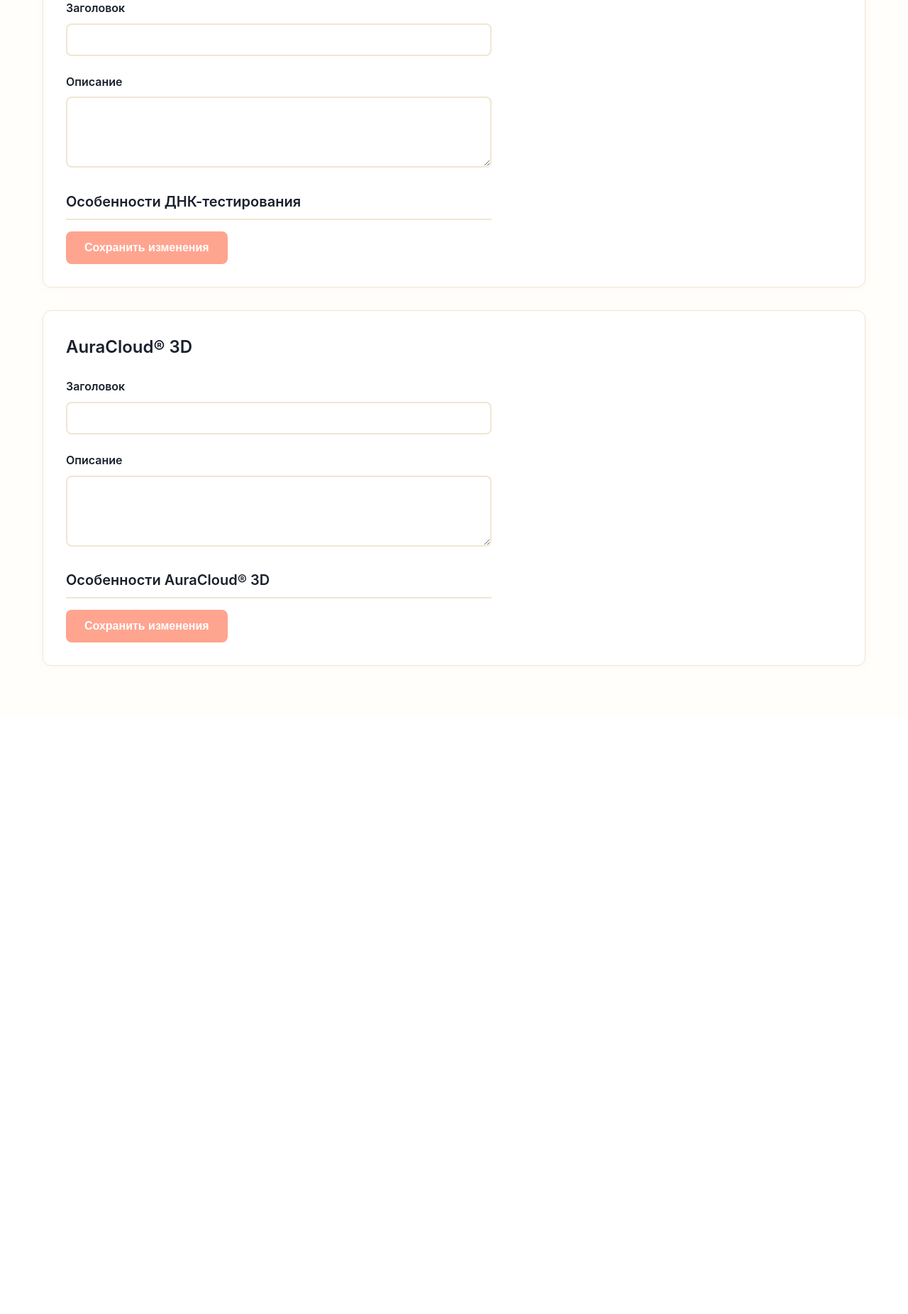
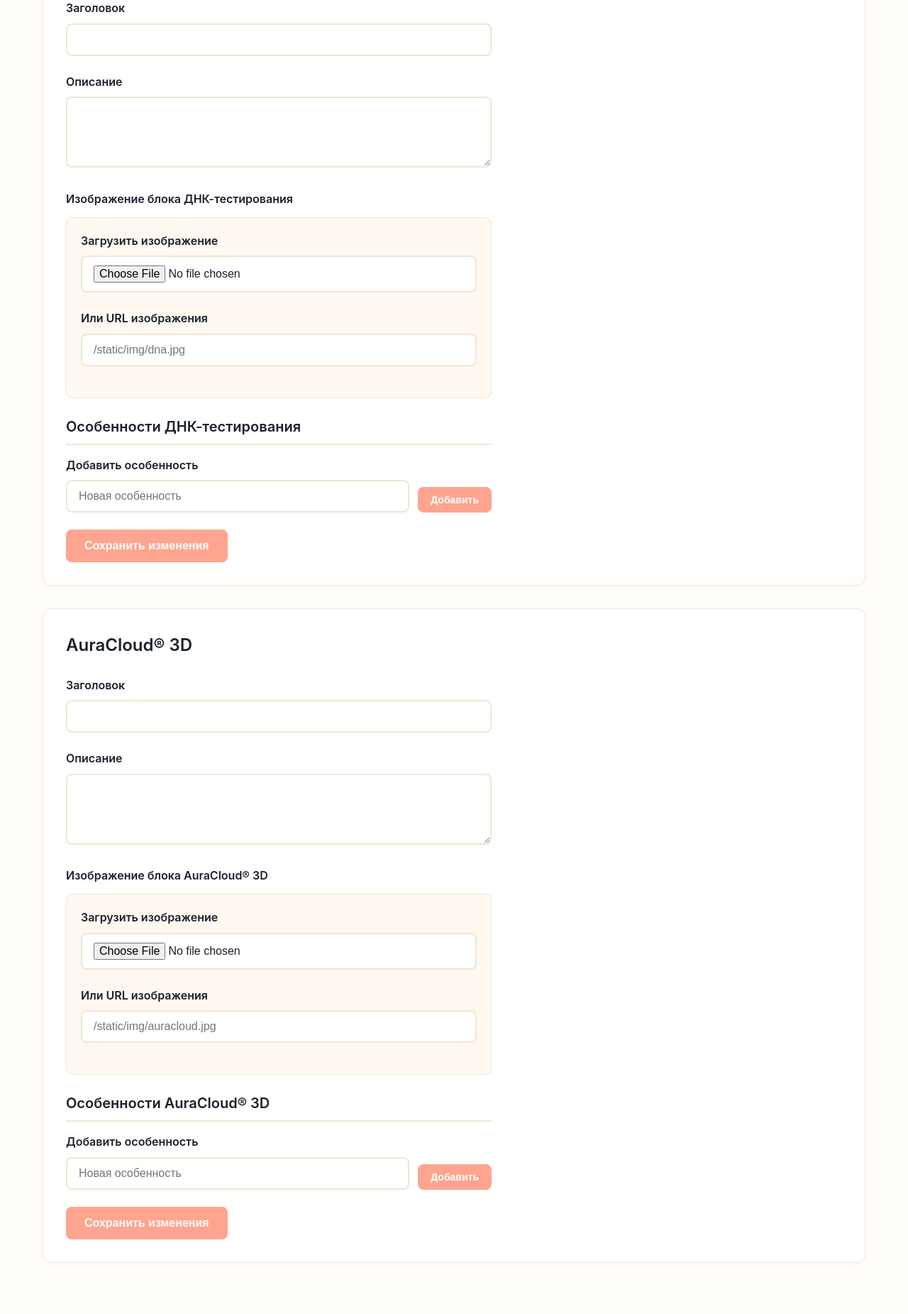
Before and after one commit to KoboSteruS/OilFusion_lending, a Flask app: template app/templates/admin/personalization_edit.html in a window 1280 px wide. Shown: the part 1127-2978 px from the top of the page at 71% size. Before the commit the page ends 2065 px from the top, so only its background shows below. Run offline with Flask 3, Linux system fonts and the light colour scheme; the template is opened without the code that fills it, so the values that code supplies are empty.

Commit message:
Добавление новых методов в админку

```diff
--- a/app/static/css/sections.css
+++ b/app/static/css/sections.css
@@ -45,6 +45,17 @@
 .feature-img:hover {
     transform: translateY(-4px);
     box-shadow: var(--shadow-lg);
+}
+
+/* ===== Персонализация ===== */
+.personalization-image {
+    width: 100%;
+    max-width: 260px;
+    height: 200px;
+    object-fit: cover;
+    border-radius: 16px;
+    border: 1px solid var(--border-color);
+    box-shadow: var(--shadow-md);
 }
 
 .about-features {
--- a/app/templates/admin/personalization_edit.html
+++ b/app/templates/admin/personalization_edit.html
@@ -12,7 +12,7 @@
     <!-- Основная информация -->
     <div class="admin-section">
         <h2 class="admin-section-title">Основная информация</h2>
-        <form method="POST" action="{{ url_for('admin.personalization_update', token=token) }}" class="admin-form">
+        <form method="POST" action="{{ url_for('admin.personalization_update', token=token) }}" class="admin-form" enctype="multipart/form-data">
             <div class="admin-form-group">
                 <label for="title" class="admin-form-label">Заголовок секции</label>
                 <input type="text" id="title" name="title" class="admin-form-input"
@@ -49,7 +49,7 @@
     <!-- ДНК-тестирование -->
     <div class="admin-section">
         <h2 class="admin-section-title">ДНК-тестирование</h2>
-        <form method="POST" action="{{ url_for('admin.personalization_update', token=token) }}" class="admin-form">
+        <form method="POST" action="{{ url_for('admin.personalization_update', token=token) }}" class="admin-form" enctype="multipart/form-data">
             <div class="admin-form-group">
                 <label for="dna_title" class="admin-form-label">Заголовок</label>
                 <input type="text" id="dna_title" name="dna_title" class="admin-form-input"
@@ -61,6 +61,21 @@
                 <textarea id="dna_description" name="dna_description" class="admin-form-textarea" rows="3" required>{{ content.dna_testing.description }}</textarea>
             </div>
 
+            <!-- Изображение ДНК-тестирования -->
+            <div class="admin-form-group">
+                <label class="admin-form-label">Изображение блока ДНК-тестирования</label>
+                <div class="admin-image-upload-section">
+                    <div class="admin-form-group">
+                        <label for="dna_image" class="admin-form-label">Загрузить изображение</label>
+                        <input type="file" id="dna_image" name="dna_image" class="admin-form-input" accept="image/*">
+                    </div>
+                    <div class="admin-form-group">
+                        <label for="dna_image_url" class="admin-form-label">Или URL изображения</label>
+                        <input type="url" id="dna_image_url" name="dna_image_url" class="admin-form-input" value="{{ content.dna_testing.image_url if content.dna_testing.image_url else '' }}" placeholder="/static/img/dna.jpg">
+                    </div>
+                </div>
+            </div>
+
             <h3 class="admin-subsection-title">Особенности ДНК-тестирования</h3>
             {% for feature in content.dna_testing.features %}
             <div class="admin-form-group">
@@ -69,12 +84,24 @@
                     <input type="text" id="dna_feature_{{ loop.index0 }}" name="dna_feature_{{ loop.index0 }}"
                            class="admin-form-input" value="{{ feature }}" required>
                     <button type="button" class="admin-btn admin-btn-sm admin-btn-outline"
-                            onclick="updateDnaFeature({{ loop.index0 }}, this.value)">
+                            onclick="updateDnaFeature({{ loop.index0 }}, document.getElementById('dna_feature_{{ loop.index0 }}').value, 'update')">
                         Обновить
+                    </button>
+                    <button type="button" class="admin-btn admin-btn-sm admin-btn-danger"
+                            onclick="updateDnaFeature({{ loop.index0 }}, '', 'delete')">
+                        Удалить
                     </button>
                 </div>
             </div>
             {% endfor %}
+
+            <div class="admin-form-group">
+                <label for="dna_feature_new" class="admin-form-label">Добавить особенность</label>
+                <div class="admin-form-row">
+                    <input type="text" id="dna_feature_new" class="admin-form-input" placeholder="Новая особенность">
+                    <button type="button" class="admin-btn admin-btn-sm admin-btn-primary" onclick="updateDnaFeature(0, document.getElementById('dna_feature_new').value, 'add')">Добавить</button>
+                </div>
+            </div>
 
             <button type="submit" class="admin-btn admin-btn-primary">Сохранить изменения</button>
         </form>
@@ -83,7 +110,7 @@
     <!-- AuraCloud® 3D -->
     <div class="admin-section">
         <h2 class="admin-section-title">AuraCloud® 3D</h2>
-        <form method="POST" action="{{ url_for('admin.personalization_update', token=token) }}" class="admin-form">
+        <form method="POST" action="{{ url_for('admin.personalization_update', token=token) }}" class="admin-form" enctype="multipart/form-data">
             <div class="admin-form-group">
                 <label for="auracloud_title" class="admin-form-label">Заголовок</label>
                 <input type="text" id="auracloud_title" name="auracloud_title" class="admin-form-input"
@@ -95,6 +122,21 @@
                 <textarea id="auracloud_description" name="auracloud_description" class="admin-form-textarea" rows="3" required>{{ content.auracloud.description }}</textarea>
             </div>
 
+            <!-- Изображение AuraCloud 3D -->
+            <div class="admin-form-group">
+                <label class="admin-form-label">Изображение блока AuraCloud® 3D</label>
+                <div class="admin-image-upload-section">
+                    <div class="admin-form-group">
+                        <label for="auracloud_image" class="admin-form-label">Загрузить изображение</label>
+                        <input type="file" id="auracloud_image" name="auracloud_image" class="admin-form-input" accept="image/*">
+                    </div>
+                    <div class="admin-form-group">
+                        <label for="auracloud_image_url" class="admin-form-label">Или URL изображения</label>
+                        <input type="url" id="auracloud_image_url" name="auracloud_image_url" class="admin-form-input" value="{{ content.auracloud.image_url if content.auracloud.image_url else '' }}" placeholder="/static/img/auracloud.jpg">
+                    </div>
+                </div>
+            </div>
+
             <h3 class="admin-subsection-title">Особенности AuraCloud® 3D</h3>
             {% for feature in content.auracloud.features %}
             <div class="admin-form-group">
@@ -103,12 +145,24 @@
                     <input type="text" id="auracloud_feature_{{ loop.index0 }}" name="auracloud_feature_{{ loop.index0 }}"
                            class="admin-form-input" value="{{ feature }}" required>
                     <button type="button" class="admin-btn admin-btn-sm admin-btn-outline"
-                            onclick="updateAuracloudFeature({{ loop.index0 }}, this.value)">
+                            onclick="updateAuracloudFeature({{ loop.index0 }}, document.getElementById('auracloud_feature_{{ loop.index0 }}').value, 'update')">
                         Обновить
+                    </button>
+                    <button type="button" class="admin-btn admin-btn-sm admin-btn-danger"
+                            onclick="updateAuracloudFeature({{ loop.index0 }}, '', 'delete')">
+                        Удалить
                     </button>
                 </div>
             </div>
             {% endfor %}
+
+            <div class="admin-form-group">
+                <label for="auracloud_feature_new" class="admin-form-label">Добавить особенность</label>
+                <div class="admin-form-row">
+                    <input type="text" id="auracloud_feature_new" class="admin-form-input" placeholder="Новая особенность">
+                    <button type="button" class="admin-btn admin-btn-sm admin-btn-primary" onclick="updateAuracloudFeature(0, document.getElementById('auracloud_feature_new').value, 'add')">Добавить</button>
+                </div>
+            </div>
 
             <button type="submit" class="admin-btn admin-btn-primary">Сохранить изменения</button>
         </form>
@@ -116,7 +170,7 @@
 </div>
 
 <script>
-function updateDnaFeature(index, value) {
+function updateDnaFeature(index, value, action) {
     const token = '{{ token }}';
     const form = document.createElement('form');
     form.method = 'POST';
@@ -127,12 +181,18 @@ function updateDnaFeature(index, value) {
     input.name = 'feature_text';
     input.value = value;
 
+    const act = document.createElement('input');
+    act.type = 'hidden';
+    act.name = 'action';
+    act.value = action || 'update';
+
     form.appendChild(input);
+    form.appendChild(act);
     document.body.appendChild(form);
     form.submit();
 }
 
-function updateAuracloudFeature(index, value) {
+function updateAuracloudFeature(index, value, action) {
     const token = '{{ token }}';
     const form = document.createElement('form');
     form.method = 'POST';
@@ -143,7 +203,13 @@ function updateAuracloudFeature(index, value) {
     input.name = 'feature_text';
     input.value = value;
 
+    const act = document.createElement('input');
+    act.type = 'hidden';
+    act.name = 'action';
+    act.value = action || 'update';
+
     form.appendChild(input);
+    form.appendChild(act);
     document.body.appendChild(form);
     form.submit();
 }
```
Also changed, not shown: app/models/content.py (+38 -0 lines), app/routes/admin.py (+44 -4 lines), app/templates/sections/personalization.html (+8 -0 lines).
